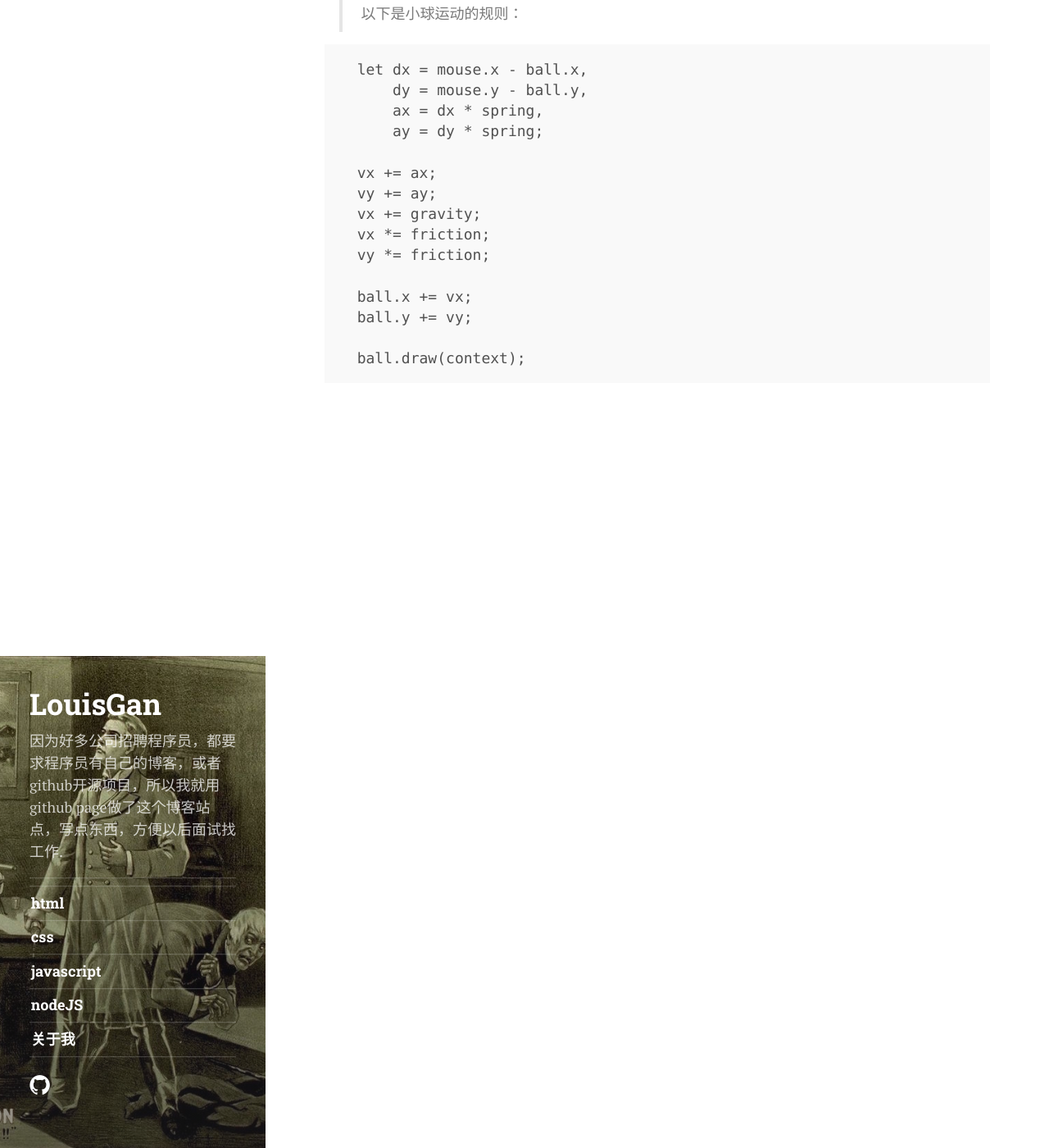
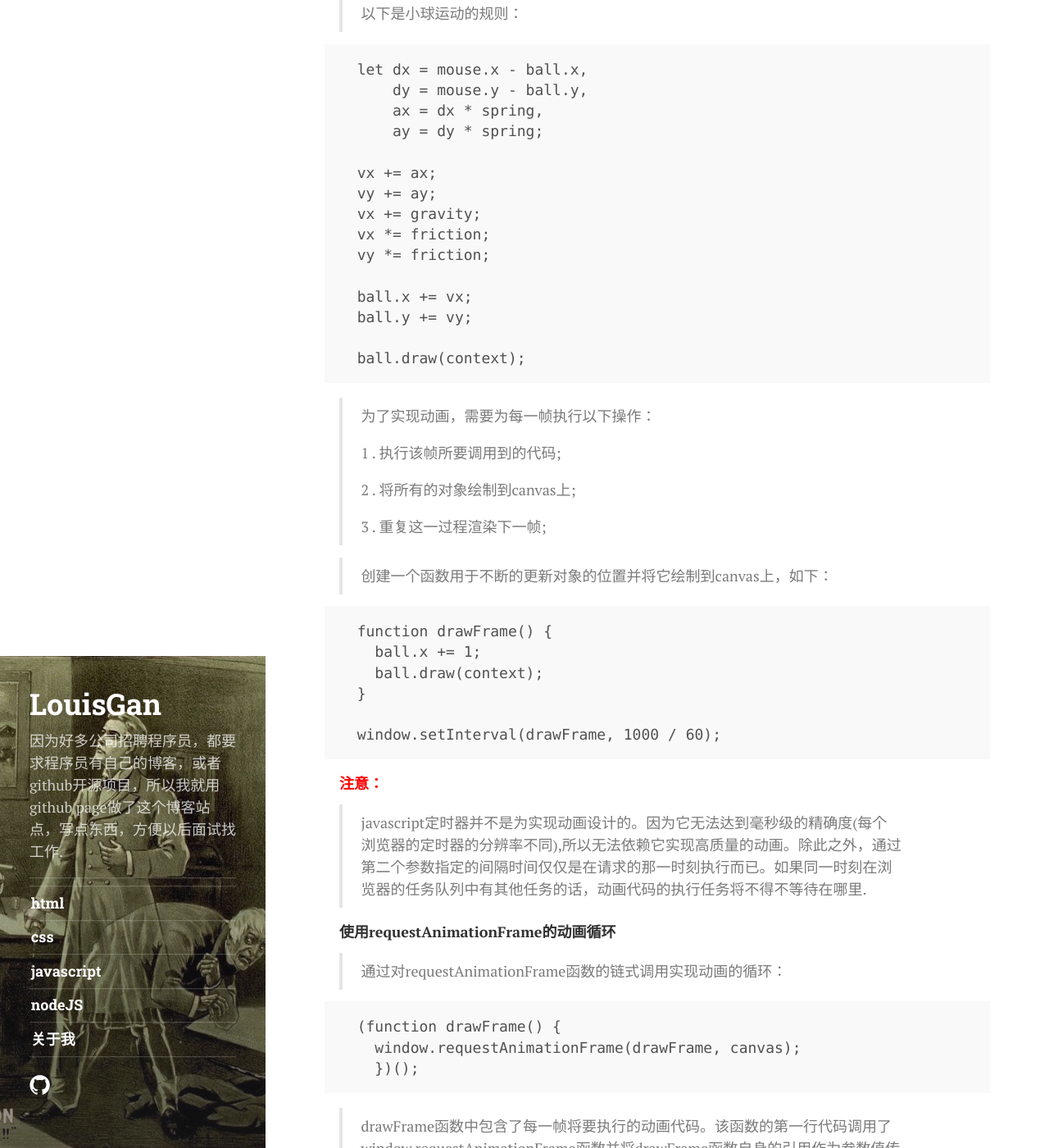
Before and after one commit to ganpeng/ganpeng.github.io, a Jekyll site: the page built from _posts/2015-11-13-canvas-learn-2.md, in a window 1280 px wide and 1400 px high, scrolled down 669 px. Shown: the whole window at 82% size. Built offline with Jekyll 4.4.1, drawn with Linux system fonts in a browser that asks for light colours; nearby versions of some CDN libraries; some web fonts are replaced; some of the changed text lies outside the part shown.

Commit message:
requestAnimationFrame

```diff
--- a/_posts/2015-11-13-canvas-learn-2.md
+++ b/_posts/2015-11-13-canvas-learn-2.md
@@ -38,3 +38,51 @@ tags: [javascript]
 
   ball.draw(context);
 </pre>
+
+> 为了实现动画，需要为每一帧执行以下操作：
+>
+1 . 执行该帧所要调用到的代码;
+>
+2 . 将所有的对象绘制到canvas上;
+>
+3 . 重复这一过程渲染下一帧;
+
+> 创建一个函数用于不断的更新对象的位置并将它绘制到canvas上，如下：
+
+<pre>
+  function drawFrame() {
+    ball.x += 1;
+    ball.draw(context);
+  }
+
+  window.setInterval(drawFrame, 1000 / 60);
+</pre>
+
+<h5 style="color:red;">注意： </h5>
+> javascript定时器并不是为实现动画设计的。因为它无法达到毫秒级的精确度(每个浏览器的定时器的分辨率不同),所以无法依赖它实现高质量的动画。除此之外，通过第二个参数指定的间隔时间仅仅是在请求的那一时刻执行而已。如果同一时刻在浏览器的任务队列中有其他任务的话，动画代码的执行任务将不得不等待在哪里.
+
+#### 使用requestAnimationFrame的动画循环
+
+> 通过对requestAnimationFrame函数的链式调用实现动画的循环：
+
+<pre>
+  (function drawFrame() {
+    window.requestAnimationFrame(drawFrame, canvas);
+    })();
+</pre>
+
+> drawFrame函数中包含了每一帧将要执行的动画代码。该函数的第一行代码调用了window.requestAnimationFrame函数并将drawFrame函数自身的引用作为参数值传入。第二个可选参数是要绘制的canvas。当执行drawFrame函数时，window.requestAnimationFrame将drawFrame函数放入队列等待在下一个动画间隔中再次执行，而当它再次执行是又会重复这一过程，由于不断的请求该函数，因此就串联成了一个循环。
+
+>  下面代码实现了对requestAnimationFrame函数的跨平台兼容：
+
+<pre>
+if (!window.requestAnimationFrame) {
+  window.requestAnimationFrame = (window.webkitRequestAnimationFrame ||
+   window.mozRequestAnimationFrame ||
+   window.oRequestAnimationFrame ||
+   window.msRequestAnimationFrame ||
+   function (callback) {
+     return window.setTimeout(callback, 1000 / 60);
+     });
+}
+</pre>
```
